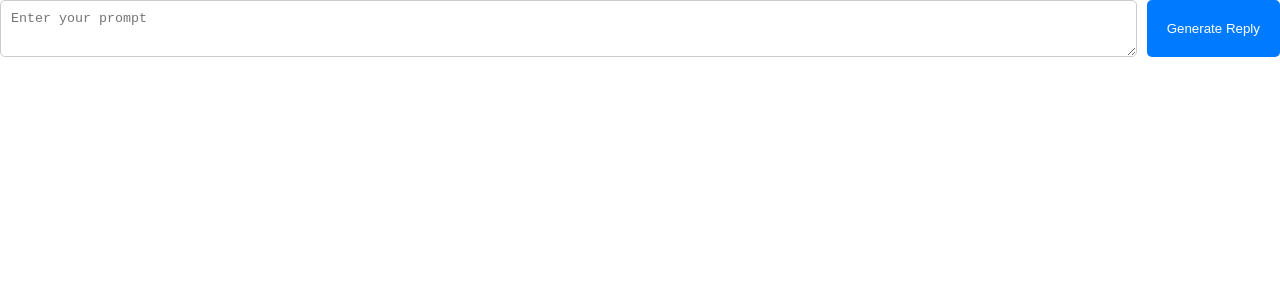
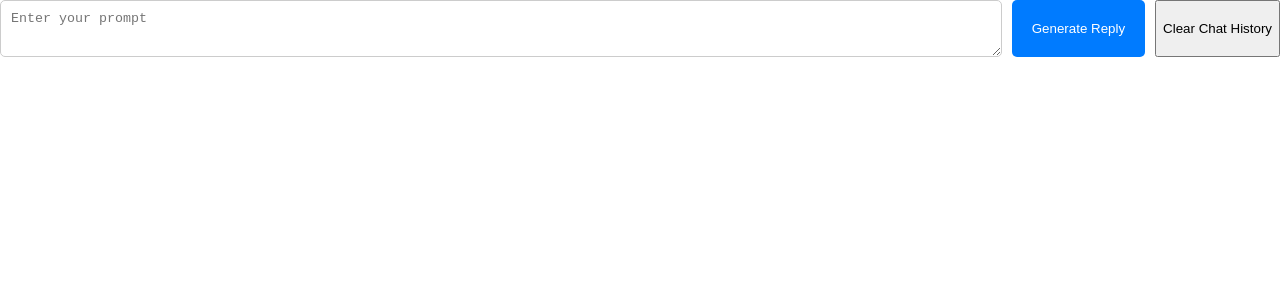
Before and after one commit to Hg2x/jadedoor, a React (Create React App) app: page / in a window 1280 px wide. Shown: the top 300 px of the page. Built offline with nearby package versions, Linux system fonts and the light colour scheme.

Commit message:
Add clear chat history button

```diff
--- a/src/App.tsx
+++ b/src/App.tsx
@@ -46,6 +46,12 @@ const App: React.FC = () => {
     console.log(`API call took ${duration} ms`);
   };
 
+  const handleClearChat = async () => {
+    await axios.post('http://localhost:8000/clear_chat');
+    setGeneratedResult(null);
+    // TODO: Clear displayed chat logs
+  };
+
   return (
     <div className="app-container">
         <div className="input-area">
@@ -60,6 +66,9 @@ const App: React.FC = () => {
         <button className="generate-btn" onClick={handleSubmit}>
           Generate Reply
         </button>
+        <button onClick={handleClearChat}>
+          Clear Chat History
+        </button>
       </div>
       {generatedResult && <div className="response">Response: {generatedResult}</div>}
       {isLoading && <div>Loading...</div>}
```
Lines whose indentation alone changed are shown as unchanged.
